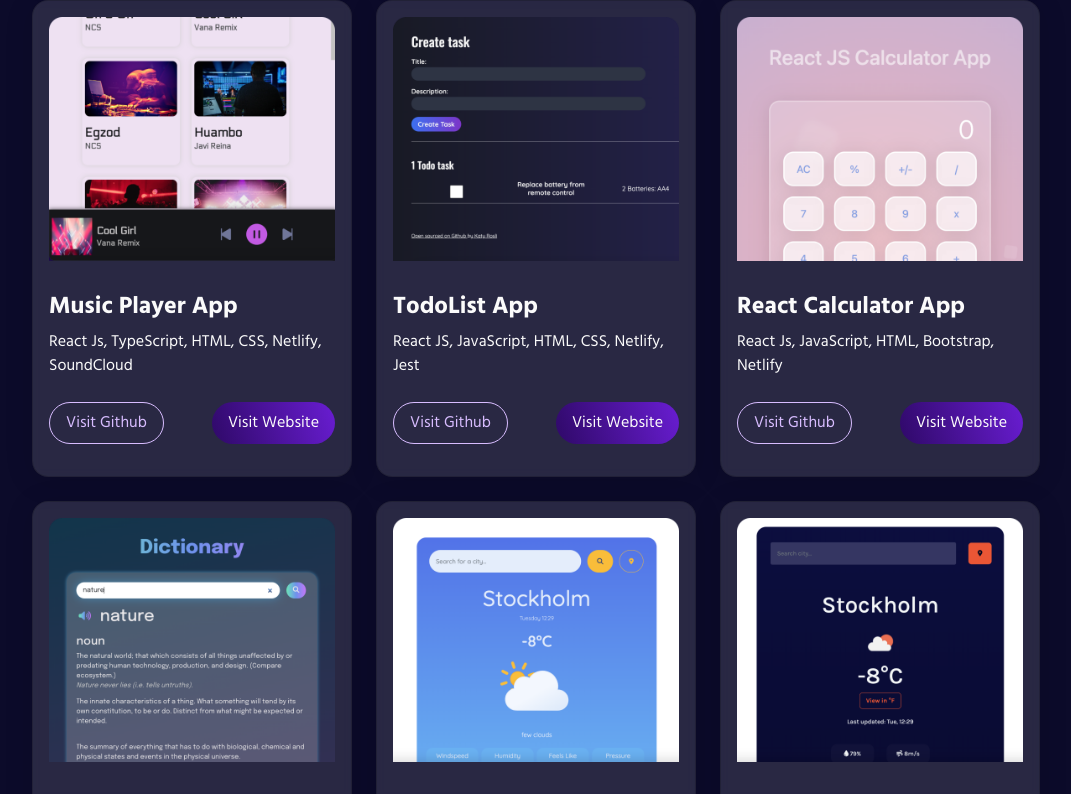
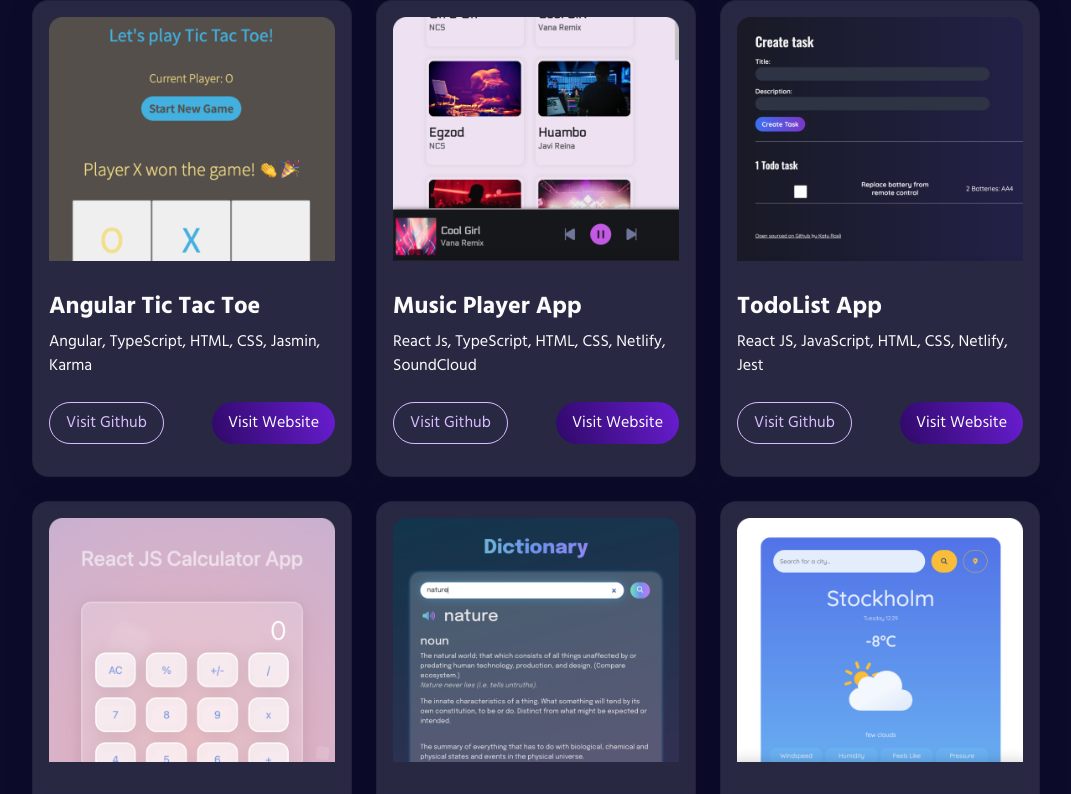
Before and after one commit to KatyRosli/KatyPortfolio2, a React (Create React App) app: page / in a window 1280 px wide. Shown: the part 1232-2026 px from the top of the page, without its empty margins (104-1175 px from the left). Built offline with nearby package versions, Linux system fonts and the light colour scheme; a web font is replaced by a local one.

Commit message:
added new project

```diff
--- a/src/pages/Portfolio/Portfolio.tsx
+++ b/src/pages/Portfolio/Portfolio.tsx
@@ -25,6 +25,8 @@ import NextJsNodeJsBlog from '../../assets/images/NextJs&NodeJsBlog.png';
 import TinyNextJsNodeJsBlog from '../../assets/images/TinyNextJs&NodeJsBlog.jpg';
 import FullStackSaltHub from '../../assets/images/FullStackSaltHub.png';
 import TinyFullStackSaltHub from '../../assets/images/TinyFullStackSaltHub.jpg';
+import AngularTicTacToe from '../../assets/images/AngularTicTacToe.png';
+import TinyAngularTicTacToe from '../../assets/images/TinyAngularTicTacToe.jpg';
 
 export function Portfolio() {
   const projects = [
@@ -60,6 +62,17 @@ export function Portfolio() {
       github: 'https://github.com/KatyRosli/game',
       button2: 'Visit Website',
       website: 'https://chimerical-meringue-763758.netlify.app',
+    },
+    {
+      image: AngularTicTacToe,
+      tiny: TinyAngularTicTacToe,
+      alt: 'Angular Tic Tac Toe',
+      title: 'Angular Tic Tac Toe',
+      tags: 'Angular, TypeScript, HTML, CSS, Jasmin, Karma',
+      button: 'Visit Github',
+      github: 'https://github.com/KatyRosli/tictactoeAngular',
+      button2: 'Visit Website',
+      website: 'https://tictactoeangular-7247c.web.app/',
     },
     {
       image: MusicPlayerApp,
```
Also changed, not shown: src/assets/images/AngularTicTacToe.png (added), src/assets/images/TinyAngularTicTacToe.jpg (added).
